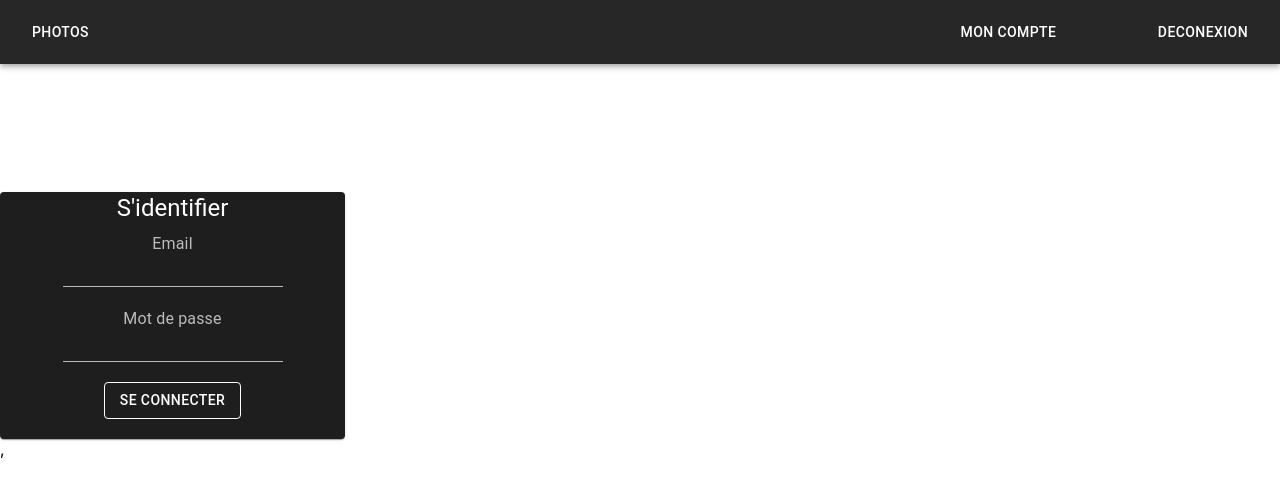
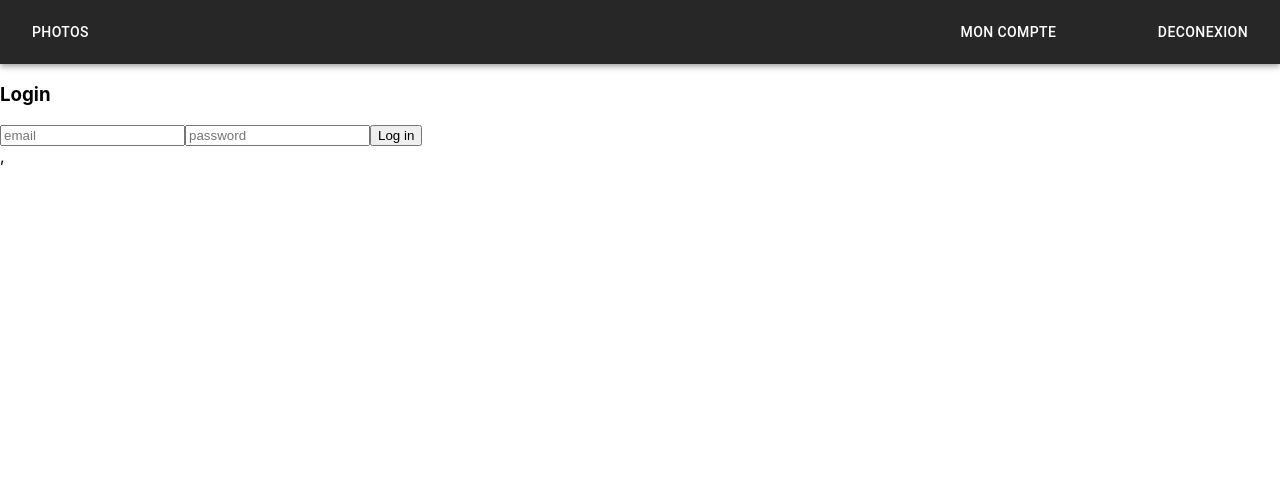
Before and after one commit to fawzibazari/Galeria, a React (Create React App) app: page /login in a window 1280 px wide. Shown: the top 494 px of the page. Built offline with nearby package versions, Linux system fonts and the light colour scheme.

Commit message:
login and register and log out

```diff
--- a/package.json
+++ b/package.json
@@ -11,6 +11,7 @@
     "@testing-library/jest-dom": "^5.11.4",
     "@testing-library/react": "^11.1.0",
     "@testing-library/user-event": "^12.1.10",
+    "axios": "^0.24.0",
     "material-ui-icons": "^1.0.0-beta.36",
     "react": "^17.0.2",
     "react-dom": "^17.0.2",
--- a/src/App.js
+++ b/src/App.js
@@ -1,13 +1,14 @@
 import React from "react";
-
+import { useState, useEffect } from "react";
 import { BrowserRouter, Route, Routes, Link } from "react-router-dom";
 import { ThemeProvider, createTheme } from '@mui/material/styles';
-
+import AuthService from "./services/auth.service";
 
 import Login from './componement/login'
 import Profile from './componement/profile'
 import Home from './componement/home'
 import Header from './componement/header'
+
 
 
 const darkTheme = createTheme({
@@ -19,11 +20,23 @@ const darkTheme = createTheme({
   },
 });
 
-class App extends React.Component {
 
+function App() {
 
+  const [currentUser, setCurrentUser] = useState(undefined);
 
-  render() {
+  useEffect(() => {
+    const user = AuthService.getCurrentUser();
+
+    if (user) {
+      setCurrentUser(user);
+    }
+  }, []);
+
+  const logOut = () => {
+    AuthService.logout();
+  };
+
     return (
 
       <div className="mugiwara">
@@ -42,7 +55,7 @@ class App extends React.Component {
       </div>
 
     );
-  }
+
 
 }
 
--- a/src/componement/header.js
+++ b/src/componement/header.js
@@ -6,11 +6,15 @@ import Typography from '@mui/material/Typography';
 import Button from '@mui/material/Button';
 import { ThemeProvider, createTheme } from '@mui/material/styles';
 import { Link } from "react-router-dom";
-
+import AuthService from "../services/auth.service";
 import '../Asset/css/Login.css';
 
 
 function Header() {
+
+    const logOut = () => {
+        AuthService.logout();
+      };
 
     const darkTheme = createTheme({
         palette: {
@@ -38,7 +42,7 @@ function Header() {
                         </Typography>
                         <Typography variant="h6" component="div" sx={{ flexGrow: 0 }}>
                             <Link className="link" to={`/login`} >
-                                <Button color="inherit">deconexion</Button>
+                                <Button onClick={logOut} color="inherit">deconexion</Button>
                             </Link>
                         </Typography>
                     </Toolbar>
--- a/src/componement/login.js
+++ b/src/componement/login.js
@@ -1,4 +1,3 @@
-
 import React, { useState, useEffect } from "react";
 import { Link, useHistory } from "react-router-dom";
 import InputLabel from '@mui/material/InputLabel';
@@ -7,58 +6,58 @@ import Button from '@mui/material/Button';
 import { ThemeProvider, createTheme } from '@mui/material/styles';
 import Card from '@mui/material/Card';
 import Typography from '@mui/material/Typography';
+import { useNavigate } from "react-router-dom";
+// import '../Asset/css/Login.css';
+import AuthService from "../services/auth.service";
 
-import '../Asset/css/Login.css';
 // import "../css/index.css";
 
 
 function Login() {
-    const [Email, setEmail] = useState("");
-    const [Password, setPassword] = useState("");
+    const [email, setEmail] = useState("");
+    const [password, setPassword] = useState("");
 
     const handleChangeEmail = (event) => {
         setEmail(event.target.value);
     };
-    const handleChangePassword = (event) => {
-        setPassword(event.target.value);
-    };
+    const navigate = useNavigate();
+// i could have done with a function but "la flemme"
+    const handleLogin = async (e) => {
+        e.preventDefault();
+        try {
+          await AuthService.login(email, password).then(
+            () => {
+              navigate("/home");
+              window.location.reload();
+            },
+            (error) => {
+              console.log(error);
+            }
+          );
+        } catch (err) {
+          console.log(err);
+        }
 
-    console.log(Email)
-    console.log(Password)
-
-
+    }
     return (
-        <div className="Login">
-
-            <Card className="login" sx={{ maxWidth: 345 }}>
-                <Typography gutterBottom variant="h5" component="div">
-                    S'identifier
-                </Typography>
-                <form>
-                    <div>
-                        <InputLabel htmlFor="component-simple">Email</InputLabel>
-                        <Input id="component-simple" value={Email} onChange={handleChangeEmail} />
-                        <br />
-                        <br />
-                        <InputLabel htmlFor="component-simple">Mot de passe </InputLabel>
-                        <Input id="component-simple" value={Password} onChange={handleChangePassword} />
-                        <br />
-                        <br />
-                    </div>
-                    <div>
-                        <Button
-                            style={{
-                                color: "white",
-                                borderColor: "white",
-                            }}
-                            variant="outlined">se connecter</Button>
-                        <br />
-                        <br />
-                    </div>
-                </form>
-            </Card>
-        </div>
+        <div>
+      <form onSubmit={handleLogin}>
+        <h3>Login</h3>
+        <input
+          type="text"
+          placeholder="email"
+          value={email}
+          onChange={(e) => setEmail(e.target.value)}
+        />
+        <input
+          type="password"
+          placeholder="password"
+          value={password}
+          onChange={(e) => setPassword(e.target.value)}
+        />
+        <button type="submit">Log in</button>
+      </form>
+    </div>
     )
 }
-
-export default Login;
+ export default Login;
--- /dev/null
+++ b/src/services/auth.service.js
@@ -0,0 +1,40 @@
+import axios from "axios";
+
+const API_URL = "http://localhost:4000/auth/";
+
+class AuthService {
+static async login(email, password) {
+    return axios
+      .post(API_URL + "login", { email, password })
+      .then((response) => {
+        if (response.data.accessToken) {
+          localStorage.setItem("user", JSON.stringify(response.data));
+        }
+
+        return response.data;
+
+      });
+  }
+
+  static logout() {
+    localStorage.removeItem("user");
+  }
+
+  static register(firstname, lastname, email, password, isValid) {
+    return axios.post("http://localhost:4000/user", {
+      firstname,
+      lastname,
+      email,
+      password,
+      isValid
+    });
+  }
+ static getCurrentUser(){
+    return JSON.parse(localStorage.getItem("user"));
+  };
+
+  authService() {
+    this.authService.register()
+  }
+}
+export default AuthService;
```
Also changed, not shown: src/services/auth-header.js (added, +9 -0 lines), 1 other file (tests, documents, lock files or other folders).
